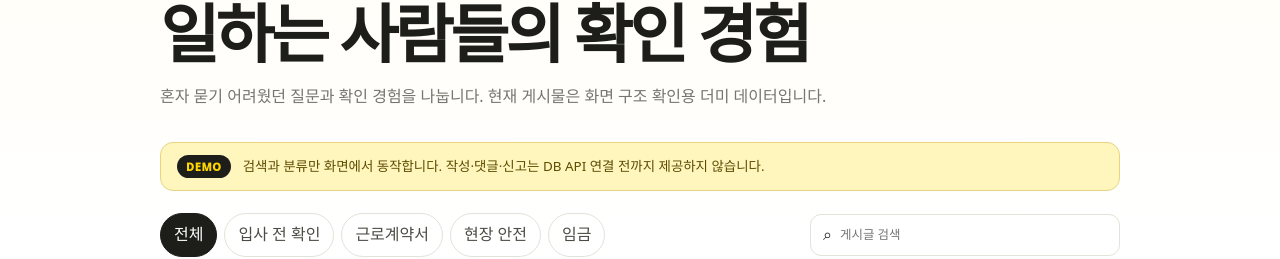
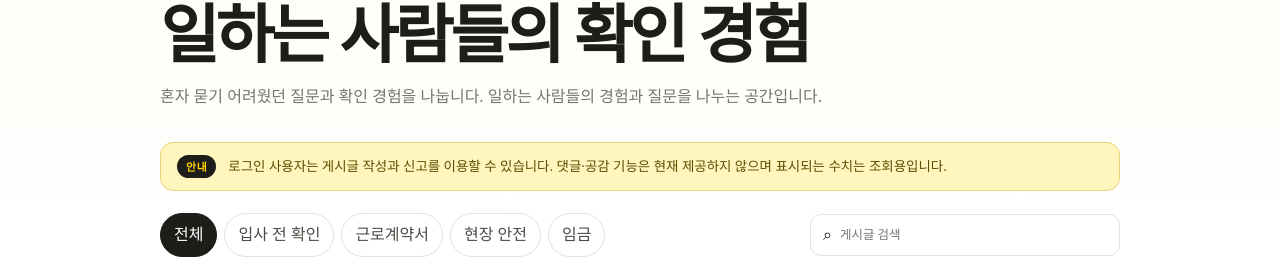
Before and after one commit to SeD-ShallweData/2nd_Side2026_Project, a Next.js app in the folder product/: page /community in a window 1280 px wide. Shown: the part 190-449 px from the top of the page. Built offline with nearby package versions, Linux system fonts and the light colour scheme; no server answers.

Commit message:
fix: update community messaging and accessibility

```diff
--- a/product/src/app/community/page.tsx
+++ b/product/src/app/community/page.tsx
@@ -10,9 +10,9 @@ export default function CommunityPage() {
         <div className="page-heading page-heading-left community-heading">
           <span className="eyebrow">익명 커뮤니티</span>
           <h1>일하는 사람들의 확인 경험</h1>
-          <p>혼자 묻기 어려웠던 질문과 확인 경험을 나눕니다. 현재 게시물은 화면 구조 확인용 더미 데이터입니다.</p>
+          <p>혼자 묻기 어려웠던 질문과 확인 경험을 나눕니다. 일하는 사람들의 경험과 질문을 나누는 공간입니다.</p>
         </div>
-        <div className="mock-banner" role="status"><span>DEMO</span>검색과 분류만 화면에서 동작합니다. 작성·댓글·신고는 DB API 연결 전까지 제공하지 않습니다.</div>
+        <div className="mock-banner" role="status"><span>안내</span>로그인 사용자는 게시글 작성과 신고를 이용할 수 있습니다. 댓글·공감 기능은 현재 제공하지 않으며 표시되는 수치는 조회용입니다.</div>
         <CommunityBoard />
         <aside className="community-policy-note"><strong>커뮤니티 정보는 이렇게 구분합니다.</strong><p>게시물은 사용자 경험이며 공식 데이터나 법률 근거가 아닙니다. 익명 글의 작성자 식별정보는 공개 API에 포함하지 않습니다.</p></aside>
       </div>
--- a/product/src/components/community/CommunityBoard.tsx
+++ b/product/src/components/community/CommunityBoard.tsx
@@ -89,7 +89,7 @@ export function CommunityBoard() {
           ))}
           {result?.capabilities.write ? <Link href="/community/new" className="button button-dark">글쓰기</Link> : null}
         </div>
-        <label className="community-search-field"><span aria-hidden="true">⌕</span><input value={query} onChange={(event) => changeQuery(event.target.value)} placeholder="게시글 검색" /></label>
+        <label className="community-search-field"><span aria-hidden="true">⌕</span><input value={query} onChange={(event) => changeQuery(event.target.value)} placeholder="게시글 검색" aria-label="게시글 검색" /></label>
       </div>
       <section className="community-post-list" aria-label="커뮤니티 게시물" aria-live="polite" aria-busy={loading}>
         {loading ? <LoadingSkeleton label="커뮤니티 게시물을 불러오고 있습니다." /> : null}
```
